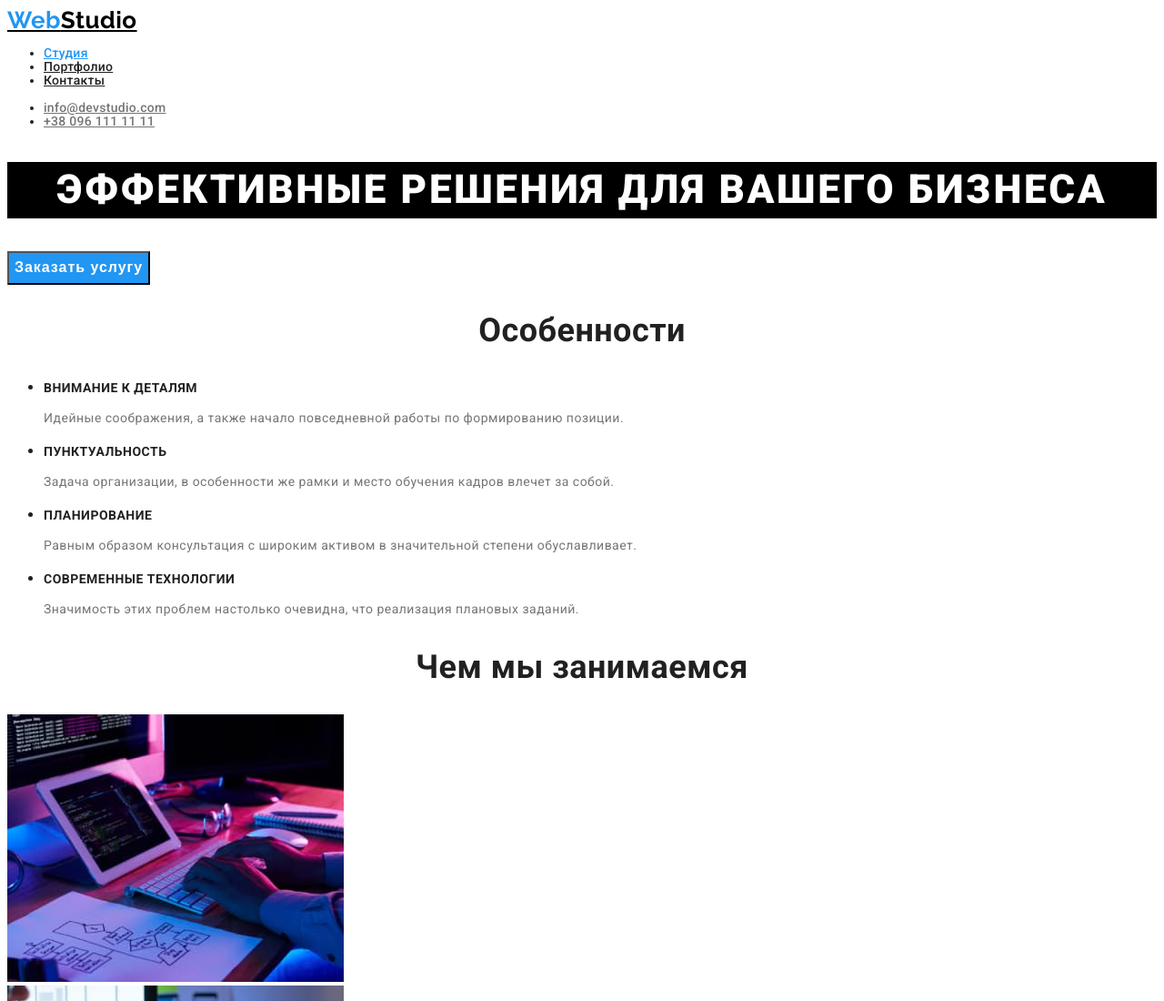
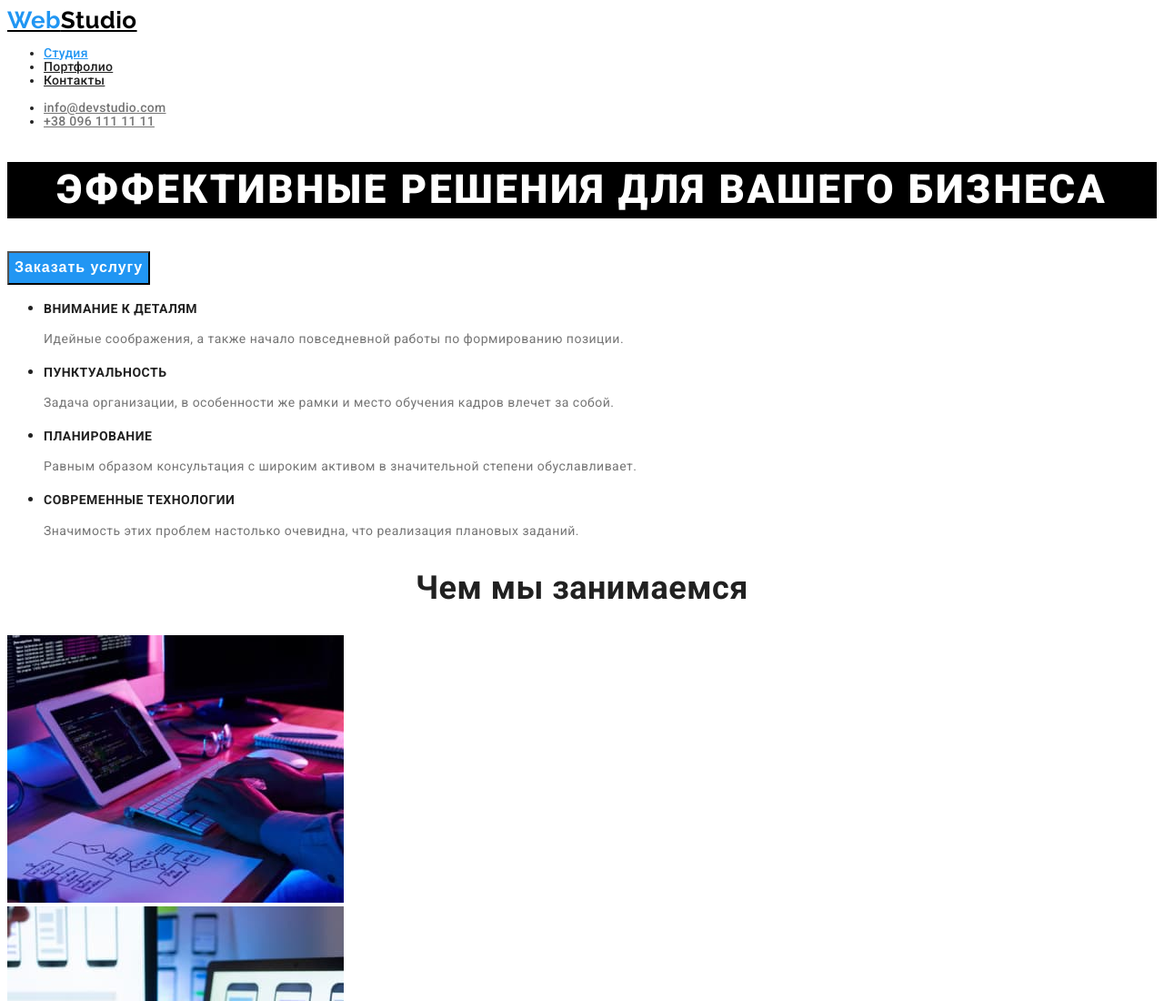
Before and after one commit to VladosSid/goit-markup-hw-02, a plain HTML site: page index.html in a window 1280 px wide. Shown: the top 1100 px of the page at 91% size. Drawn offline with Linux system fonts and the light colour scheme.

Commit message:
Скрывает заголовок раздела Особенности

```diff
--- a/css/style.css
+++ b/css/style.css
@@ -111,6 +111,19 @@ h2 {
 }
 
 /* Особенности */
+.text-delete {
+    position: absolute;
+    width: 1px;
+    height: 1px;
+    margin: -1px;
+    border: 0;
+    padding: 0;
+    white-space: nowrap;
+    clip-path: inset(100%);
+    clip: rect(0 0 0 0);
+    overflow: hidden;
+}
+
 .feature-title {
     font-weight: 700;
     font-size: 14px;
```
